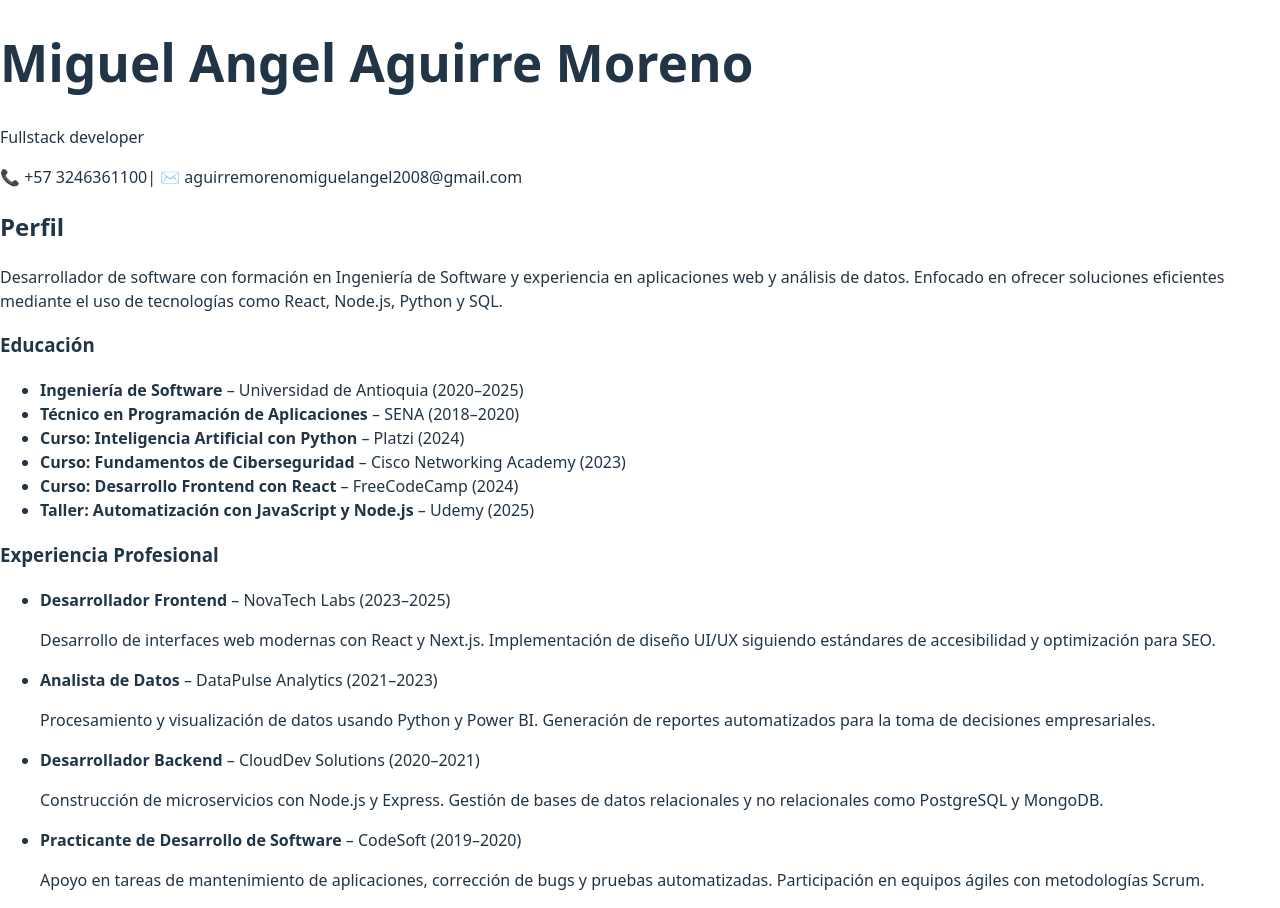
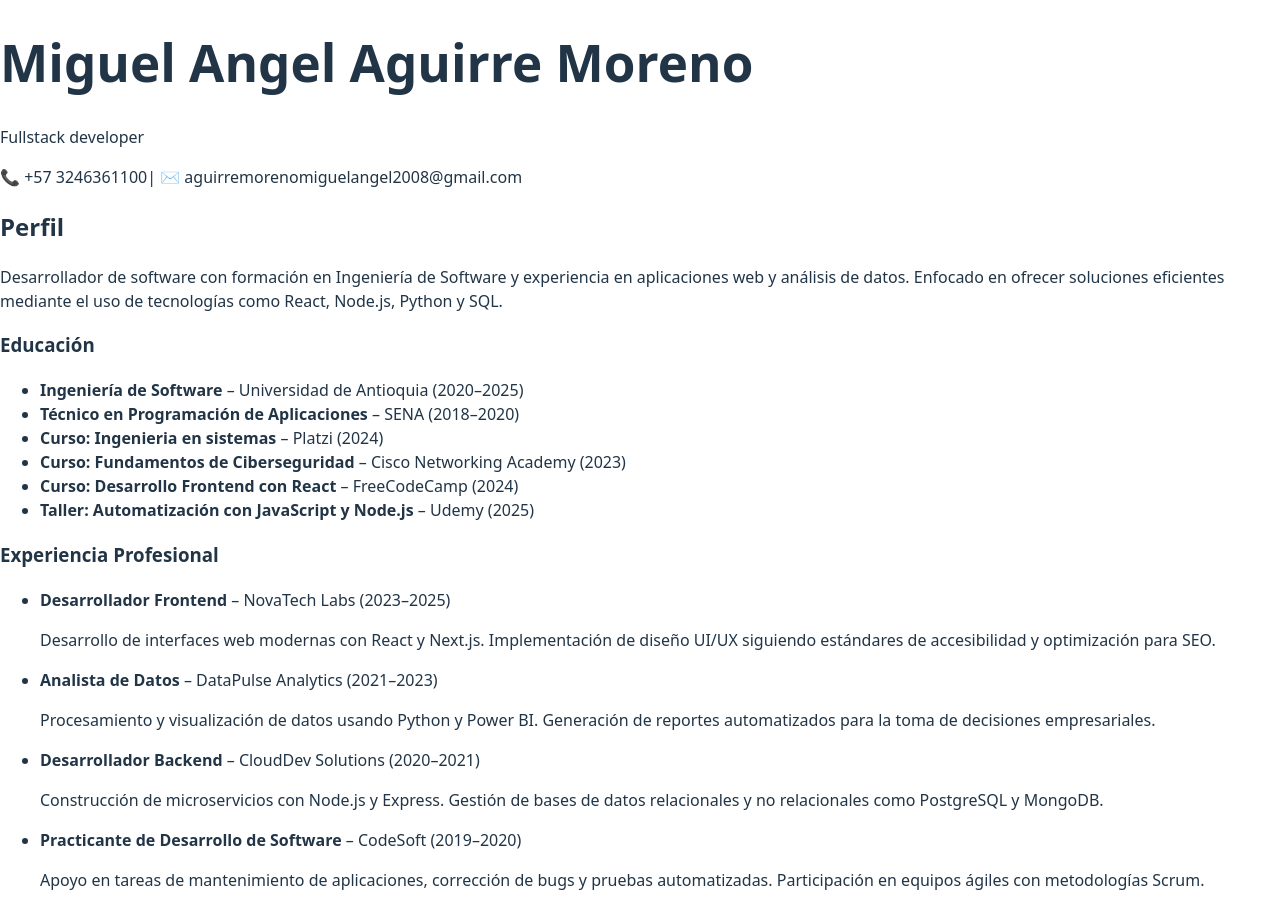
Before and after one commit to miguelucho425526/cv-react, a React (Vite) app: page / in a window 1280 px wide. Built offline with nearby package versions, Linux system fonts and the light colour scheme.

Commit message:
feat: componente educacion con formacion complementaria

```diff
--- a/src/Components/Educacion.jsx
+++ b/src/Components/Educacion.jsx
@@ -10,7 +10,7 @@ export default function Educacion() {
           <strong>Técnico en Programación de Aplicaciones</strong> – SENA (2018–2020)
         </li>
         <li>
-          <strong>Curso: Inteligencia Artificial con Python</strong> – Platzi (2024)
+          <strong>Curso: Ingenieria en sistemas</strong> – Platzi (2024)
         </li>
         <li>
           <strong>Curso: Fundamentos de Ciberseguridad</strong> – Cisco Networking Academy (2023)
```
